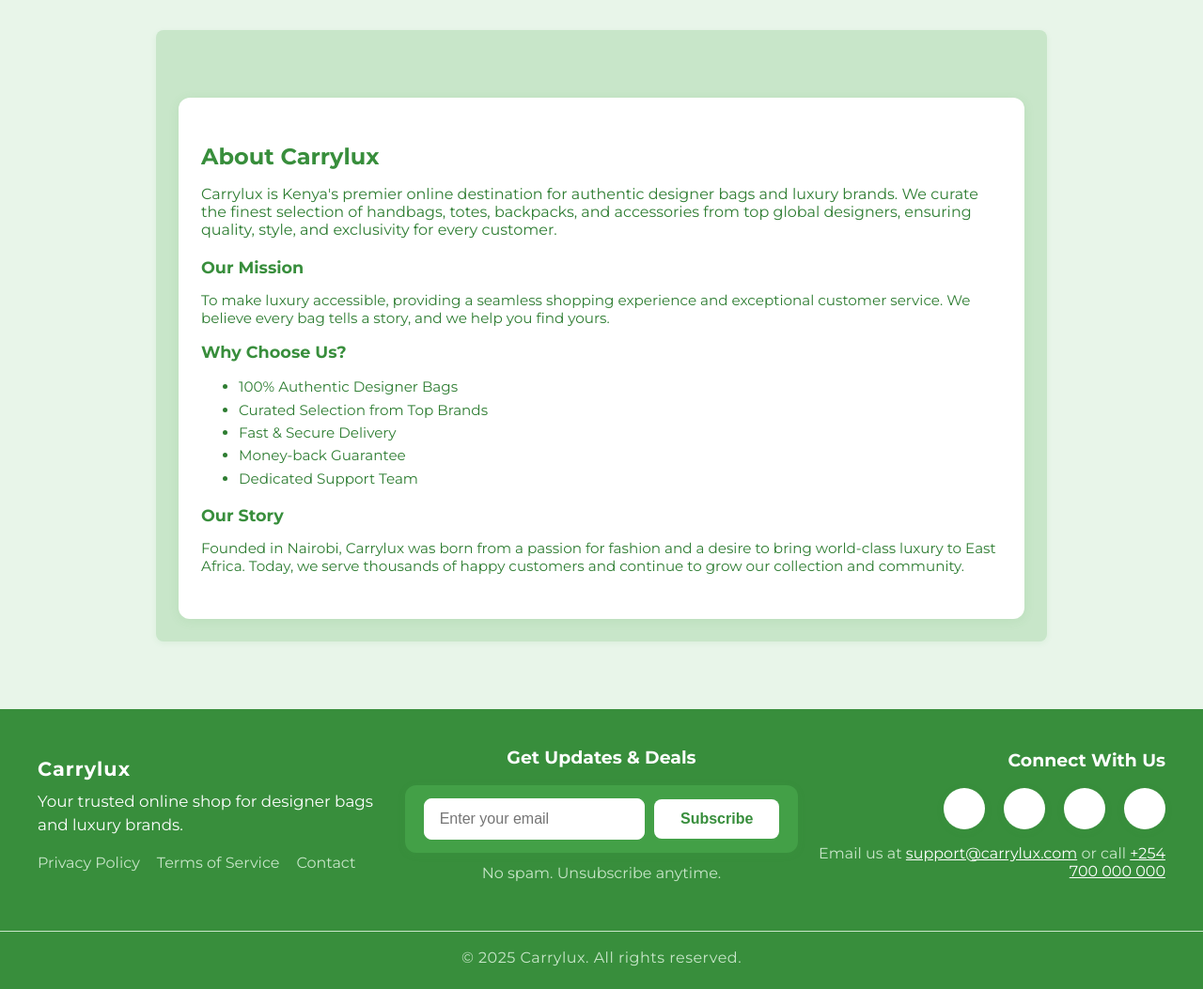
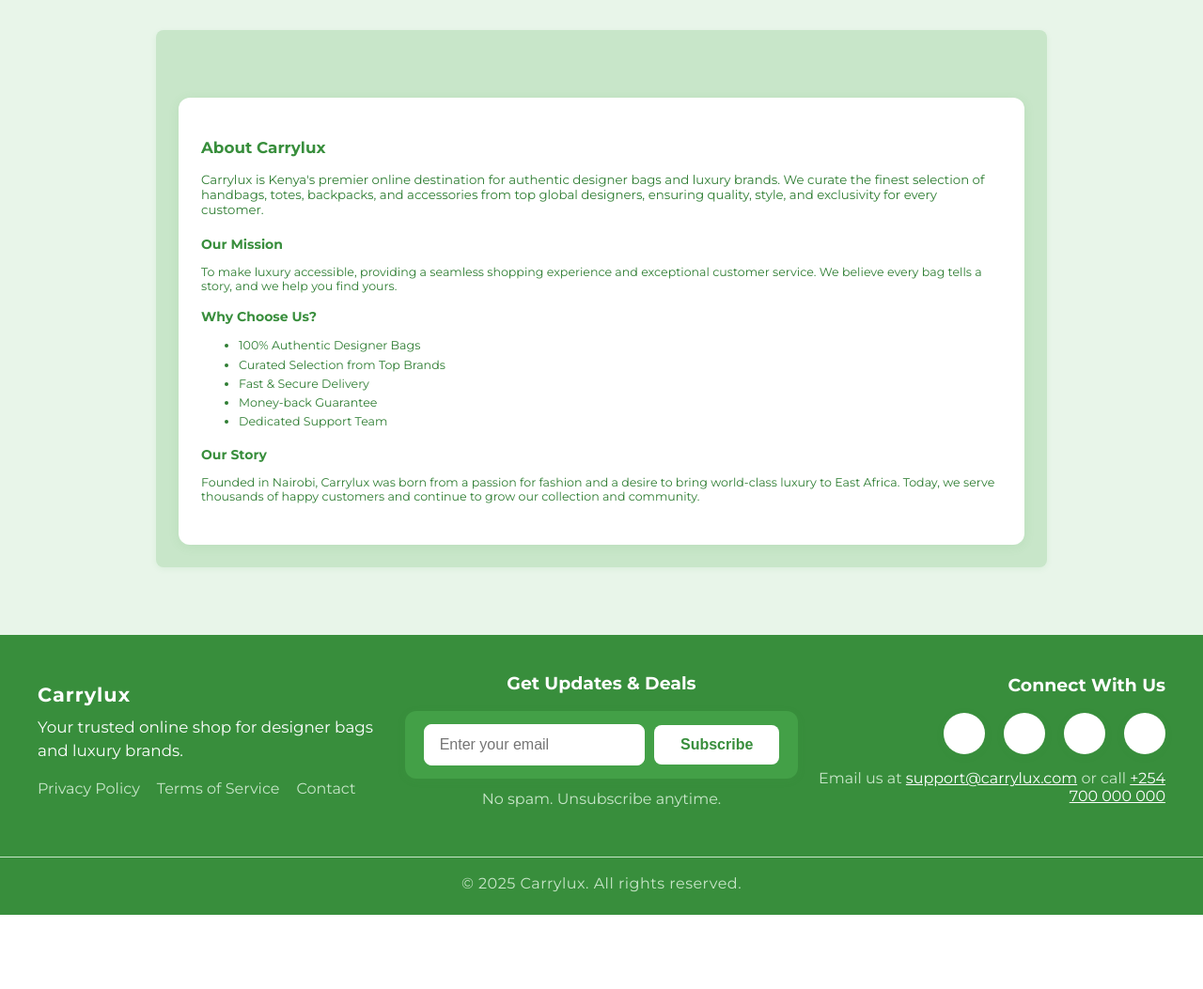
Before and after one commit to WangilaPrish/carrylux, a Django app: page /about/ in a window 1280 px wide. Shown: the part 57-1110 px from the top of the page at 94% size. After the commit the page ends 1031 px from the top, so only its background shows below. Run offline with Django 5.2, Linux system fonts and the light colour scheme.

Commit message:
Refactor styles in about.html for improved readability and consistency

```diff
--- a/shop/templates/about.html
+++ b/shop/templates/about.html
@@ -2,25 +2,25 @@
 {% block title %}About Carrylux{% endblock %}
 {% block content %}
 <div
-    style="max-width:900px;margin:48px auto 0 auto;padding:32px 24px;background:#fff;border-radius:12px;box-shadow:0 2px 12px rgba(67,160,71,0.10);">
-    <h1 style="color:#388e3c;font-size:1.5em;font-weight:700;margin-bottom:16px;">About Carrylux</h1>
-    <p style="color:#2e7d32;font-size:1em;margin-bottom:20px;">Carrylux is Kenya's premier online destination for
+    style="max-width:900px;margin:48px auto 0 auto;padding:32px 24px;background:#fff;border-radius:12px;box-shadow:0 2px 12px rgba(67,160,71,0.10); font-size:14px;">
+    <h1 style="color:#388e3c;font-size:1.2em;font-weight:700;margin-bottom:16px;">About Carrylux</h1>
+    <p style="color:#2e7d32;font-size:0.95em;margin-bottom:20px;">Carrylux is Kenya's premier online destination for
         authentic designer bags and luxury brands. We curate the finest selection of handbags, totes, backpacks, and
         accessories from top global designers, ensuring quality, style, and exclusivity for every customer.</p>
-    <h2 style="color:#388e3c;font-size:1.1em;font-weight:600;margin-bottom:10px;">Our Mission</h2>
-    <p style="color:#2e7d32;font-size:0.95em;margin-bottom:16px;">To make luxury accessible, providing a seamless
+    <h2 style="color:#388e3c;font-size:1em;font-weight:600;margin-bottom:10px;">Our Mission</h2>
+    <p style="color:#2e7d32;font-size:0.9em;margin-bottom:16px;">To make luxury accessible, providing a seamless
         shopping experience and exceptional customer service. We believe every bag tells a story, and we help you find
         yours.</p>
-    <h2 style="color:#388e3c;font-size:1.1em;font-weight:600;margin-bottom:10px;">Why Choose Us?</h2>
-    <ul style="color:#2e7d32;font-size:0.95em;margin-bottom:16px;line-height:1.6;">
+    <h2 style="color:#388e3c;font-size:1em;font-weight:600;margin-bottom:10px;">Why Choose Us?</h2>
+    <ul style="color:#2e7d32;font-size:0.9em;margin-bottom:16px;line-height:1.6;">
         <li>100% Authentic Designer Bags</li>
         <li>Curated Selection from Top Brands</li>
         <li>Fast & Secure Delivery</li>
         <li>Money-back Guarantee</li>
         <li>Dedicated Support Team</li>
     </ul>
-    <h2 style="color:#388e3c;font-size:1.1em;font-weight:600;margin-bottom:10px;">Our Story</h2>
-    <p style="color:#2e7d32;font-size:0.95em;">Founded in Nairobi, Carrylux was born from a passion for fashion and a
+    <h2 style="color:#388e3c;font-size:1em;font-weight:600;margin-bottom:10px;">Our Story</h2>
+    <p style="color:#2e7d32;font-size:0.9em;">Founded in Nairobi, Carrylux was born from a passion for fashion and a
         desire to bring world-class luxury to East Africa. Today, we serve thousands of happy customers and continue to
         grow our collection and community.</p>
 </div>
```
